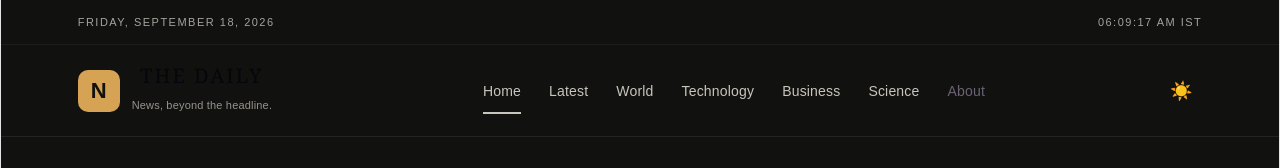
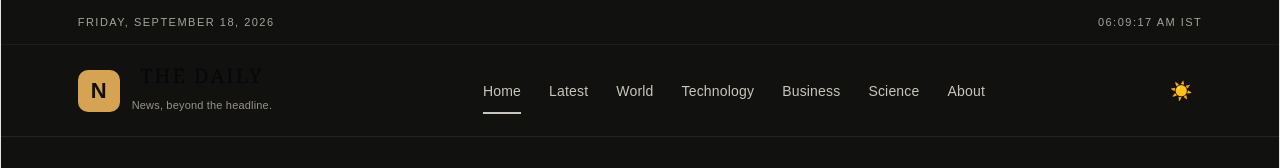
Before and after one commit to imsomya22092005-bot/News-app, a React (Vite) app: page /news/1 in a window 1280 px wide. Shown: the top 168 px of the page. Built offline with nearby package versions, Linux system fonts and the light colour scheme.

Commit message:
Fix About navigation

```diff
--- a/src/App.css
+++ b/src/App.css
@@ -3253,3 +3253,19 @@ body.light-theme .footer-bottom {
 body.light-theme .footer-line {
   background: var(--soft);
 }
+/* FIX ABOUT NAVIGATION */
+.main-nav a[href="/#about"] {
+  color: #c8c5bd;
+}
+
+.main-nav a[href="/#about"]:hover {
+  color: #d6a354;
+}
+
+.main-nav a[href="/#about"]:visited {
+  color: #c8c5bd;
+}
+
+.main-nav a[href="/#about"]:visited:hover {
+  color: #d6a354;
+}
--- a/src/components/Header.jsx
+++ b/src/components/Header.jsx
@@ -224,6 +224,7 @@ useEffect(() => {
 
 <Link
   to="/#about"
+  className={location.hash === "#about" ? "active" : ""}
   onClick={() => {
     setTimeout(() => {
       document
```
